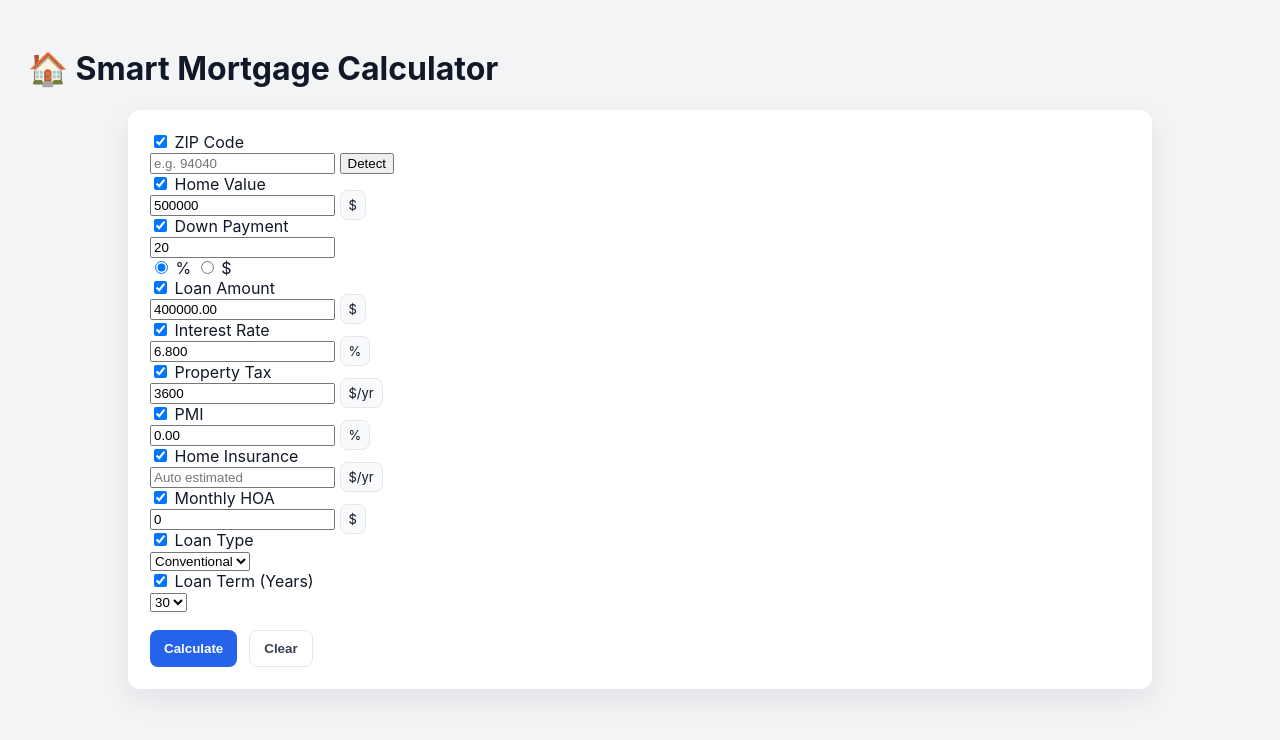
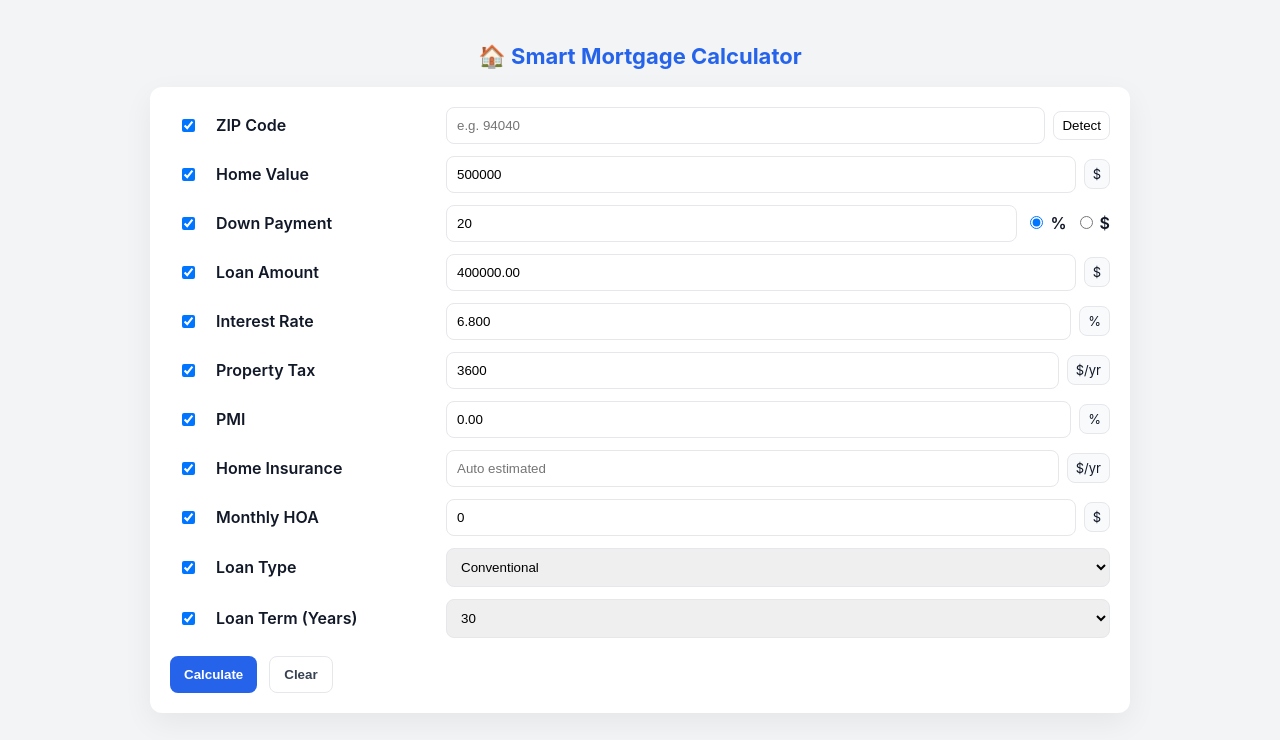
Before and after one commit to sandeepvlab/FinanceToolsHub, a Flask app: page / in a window 1280 px wide. Shown: the top 740 px of the page. Run offline with Flask 2, Linux system fonts and the light colour scheme; data that the repository does not hold is empty.

Commit message:
Update style.css

```diff
--- a/static/style.css
+++ b/static/style.css
@@ -1,119 +1,27 @@
 :root{
-  --card-bg: #ffffff;
-  --muted: #6b7280;
-  --accent: #2563eb;
-  --radius: 12px;
+  --bg:#f3f4f6; --card:#fff; --muted:#6b7280; --accent:#2563eb;
 }
-
-/* Page */
-body {
-  font-family: Inter, ui-sans-serif, system-ui, -apple-system, "Segoe UI", Roboto, "Helvetica Neue", Arial;
-  background: #f3f4f6;
-  margin: 0;
-  padding: 28px;
-  color: #111827;
+*{box-sizing:border-box}
+body{font-family:Inter,system-ui,-apple-system,Segoe UI,Roboto,"Helvetica Neue",Arial;color:#111827;background:var(--bg);margin:0;padding:28px;display:flex;justify-content:center}
+.page{width:980px}
+.page-title{text-align:center;margin-bottom:18px;color:var(--accent);font-size:22px}
+.card{background:var(--card);padding:20px;border-radius:12px;box-shadow:0 10px 30px rgba(2,6,23,0.06)}
+.row{display:grid;grid-template-columns:36px 220px 1fr;gap:10px;align-items:center;margin-bottom:12px}
+.row label{font-weight:600}
+.field-right{display:flex;align-items:center;gap:8px}
+.field-right input[type="number"], .field-right input[type="text"], .field-right select {flex:1;padding:10px;border-radius:8px;border:1px solid #e6e7eb}
+.addon{background:#f8fafc;border:1px solid #e6e7eb;padding:6px 8px;border-radius:8px;font-size:13px}
+.right-radio{display:flex;gap:8px;align-items:center}
+.actions{display:flex;gap:12px;margin-top:18px}
+.btn{padding:10px 14px;border-radius:8px;border:none;cursor:pointer;font-weight:600}
+.btn.primary{background:var(--accent);color:#fff}
+.btn.ghost{background:#fff;border:1px solid #e6e7eb;color:#374151}
+.result{margin-top:18px;padding:12px;border-radius:10px;background:#f8fafc;border:1px solid #e6e7eb}
+.result-grid{display:grid;grid-template-columns:1fr 1fr;gap:8px}
+.result-grid .total{grid-column:1/3;margin-top:8px;font-size:16px}
+.hidden{display:none}
+.small{padding:6px 8px;border-radius:8px;background:#fff;border:1px solid #e6e7eb}
+@media(max-width:880px){
+  .page{width:100%;padding:12px}
+  .row{grid-template-columns:28px 1fr}
 }
-
-/* Card */
-.card {
-  background: var(--card-bg);
-  max-width: 980px;
-  margin: 0 auto;
-  padding: 22px;
-  border-radius: 12px;
-  box-shadow: 0 10px 30px rgba(2,6,23,0.08);
-}
-
-/* Title */
-.title {
-  margin: 0 0 16px 0;
-  font-size: 20px;
-  color: #0f172a;
-}
-
-/* Grid row: checkbox | label | input */
-.grid-row {
-  display: grid;
-  grid-template-columns: 36px 220px 1fr;
-  gap: 10px;
-  align-items: center;
-  margin-bottom: 12px;
-}
-
-/* small screens */
-@media (max-width: 740px){
-  .grid-row {
-    grid-template-columns: 28px 1fr;
-  }
-  .grid-row label { order: 2; }
-  .grid-row .input-group { order: 3; grid-column: 2 / span 1; }
-}
-
-/* label */
-.grid-row label {
-  font-weight: 600;
-  color: #111827;
-}
-
-/* input group */
-.input-group {
-  position: relative;
-  display: flex;
-  align-items: center;
-  gap: 8px;
-}
-
-.input-group input[type="number"],
-.input-group input[type="text"],
-.input-group select {
-  width: 100%;
-  padding: 10px 12px;
-  border-radius: 8px;
-  border: 1px solid #e6e7eb;
-  font-size: 14px;
-}
-
-/* appended addon */
-.addon {
-  background: #f8fafc;
-  border: 1px solid #e6e7eb;
-  padding: 6px 8px;
-  border-radius: 8px;
-  font-size: 13px;
-  color: #111827;
-}
-
-/* radio inline */
-.radio-inline { display:flex; gap:8px; align-items:center; font-size:14px; }
-
-/* buttons */
-.actions { display:flex; gap:12px; margin-top:18px; }
-.btn {
-  padding: 10px 14px;
-  border-radius: 8px;
-  border: none;
-  cursor: pointer;
-  font-weight: 600;
-}
-.btn.small { padding:8px 10px; font-size:12px; border:1px solid #e6e7eb; background:#fff; border-radius:8px; }
-.btn.primary { background: var(--accent); color: white; }
-.btn.ghost { background: #fff; color: #374151; border:1px solid #e6e7eb; }
-
-/* result panel */
-.result-panel {
-  margin-top: 18px;
-  padding: 14px;
-  border-radius: 10px;
-  background: #f8fafc;
-  border: 1px solid #e6e7eb;
-}
-.result-rows { display:grid; grid-template-columns: 1fr 1fr; gap:8px; }
-.result-rows .total { grid-column: 1 / span 2; margin-top:8px; font-size:16px; color:#0f172a; }
-
-/* hidden helper */
-.hidden { display:none; }
-
-/* small screens for result */
-@media (max-width:720px){
-  .result-rows { grid-template-columns: 1fr; }
-}
```
